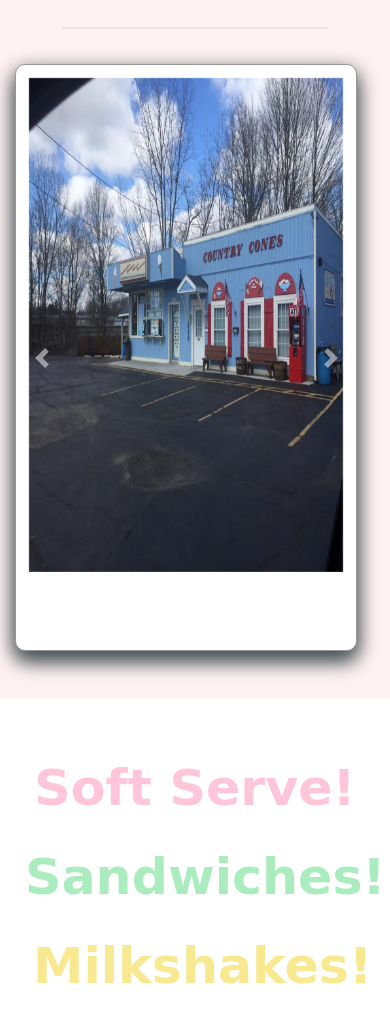
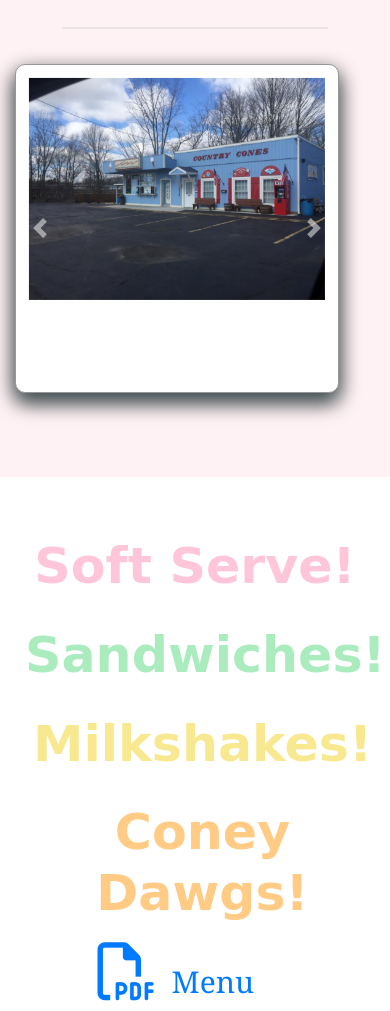
Before and after one commit to TheLuomamr/Cone, a plain HTML site: page index.html in a window 390 px wide. Shown: the part 1128-2139 px from the top of the page. Drawn offline with nearby package versions, Linux system fonts and the light colour scheme; a web font is replaced by a local one.

Commit message:
carouselcss

```diff
--- a/CSS/style.css
+++ b/CSS/style.css
@@ -142,14 +142,15 @@ u {
 }
 .carousel {
   box-shadow: 0 10px 20px 0 rgb(64, 79, 82), 0 6px 20px 0 rgba(0, 0, 0, 0.39);
-  padding-bottom: 75px;
+  padding-bottom: 125px;
   padding-right: 10px;
   padding-left: 10px;
   padding-top: 10px;
   border: rgb(153, 150, 150) solid 1px;
   border-radius: 10px;
   background-color: white;
-  width: 95%;
+  width: 90%;
+  height: 90%;
 }
 hr {
   margin-top: 30px;
@@ -300,7 +301,7 @@ footer {
   }
   .menuLink {
     visibility: visible;
-    padding-left: 7%;
+    padding-left: 25%;
   }
   .menuLink a {
     font-size: 30px;
@@ -311,6 +312,9 @@ footer {
   }
   .jumbotron {
     height: 55%;
+  }
+  .d-block {
+    height: 60%;
   }
 }
 
```
